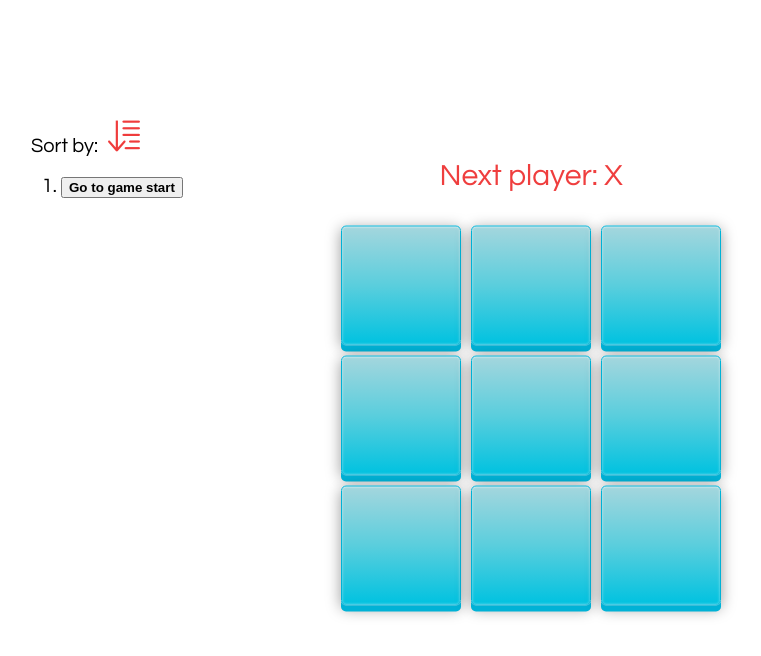
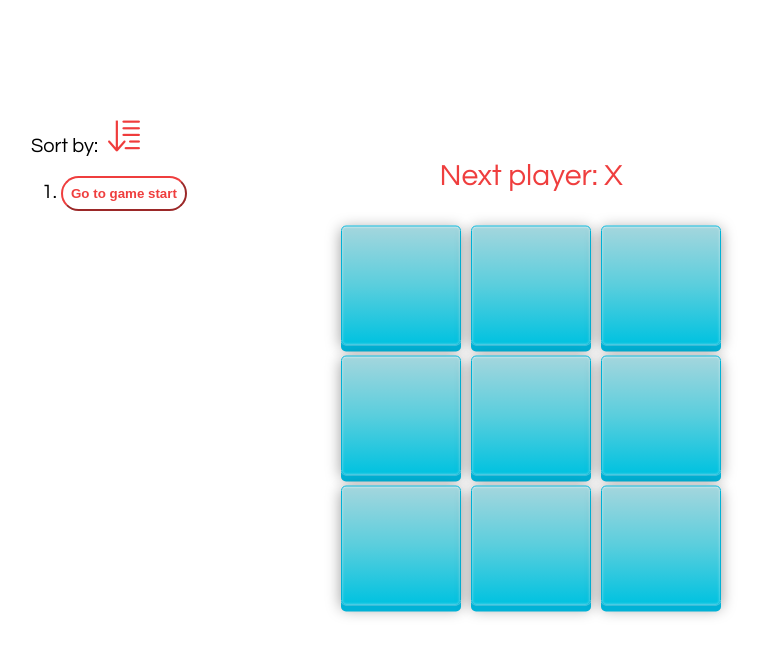
Before and after one commit to laurenchia/tic-tac-toe-game, a React app: page / in a window 1280 px wide. Shown: the whole page, without its empty margins (109-870 px from the left). Built offline with nearby package versions, Linux system fonts and the light colour scheme.

Commit message:
Style move buttons

```diff
--- a/src/index.css
+++ b/src/index.css
@@ -122,6 +122,15 @@ button {
   background: none;
 }
 
+.move-buttons {
+  padding: 8px;
+  background-color: white;
+  color: #ef3e3e;
+  border-radius: 20px;
+  border-color: #ef3e3e;
+  font-weight: bold;
+}
+
 .play-again {
   color: white;
   background: #ef3e3e;
--- a/src/index.js
+++ b/src/index.js
@@ -149,7 +149,7 @@ class Game extends React.Component {
 
         return (
           <li key={move}>
-             <button onClick={() => this.jumpTo(move)}>
+             <button className="move-buttons" onClick={() => this.jumpTo(move)}>
               {
                 (move === this.state.stepNumber) ?
                   <b>{desc}</b> :
```
